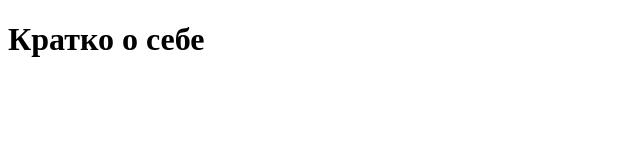
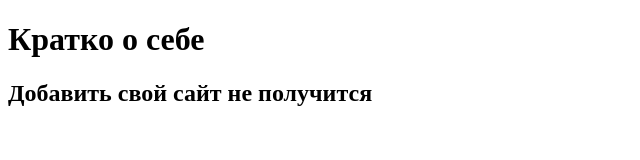
Before and after one commit to BacilioPatricio/rodinavb.github.io, a plain HTML site: page index.html in a window 1280 px wide. Shown: the whole page, without its empty margins (0-640 px from the left). Drawn offline with Linux system fonts and the light colour scheme.

Commit message:
Update index.html
Добавить свой сайт не получится

```diff
--- a/index.html
+++ b/index.html
@@ -13,6 +13,7 @@
 
 <body>
 <h1>Кратко о себе</h1>
+ <h2>Добавить свой сайт не получится</h2>
 </body>
 
 </html>
```
